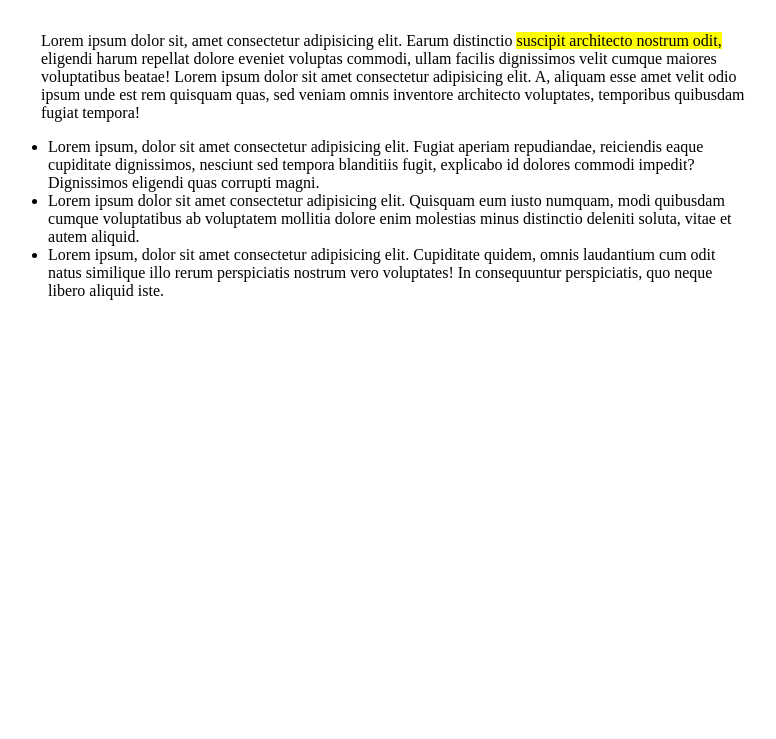
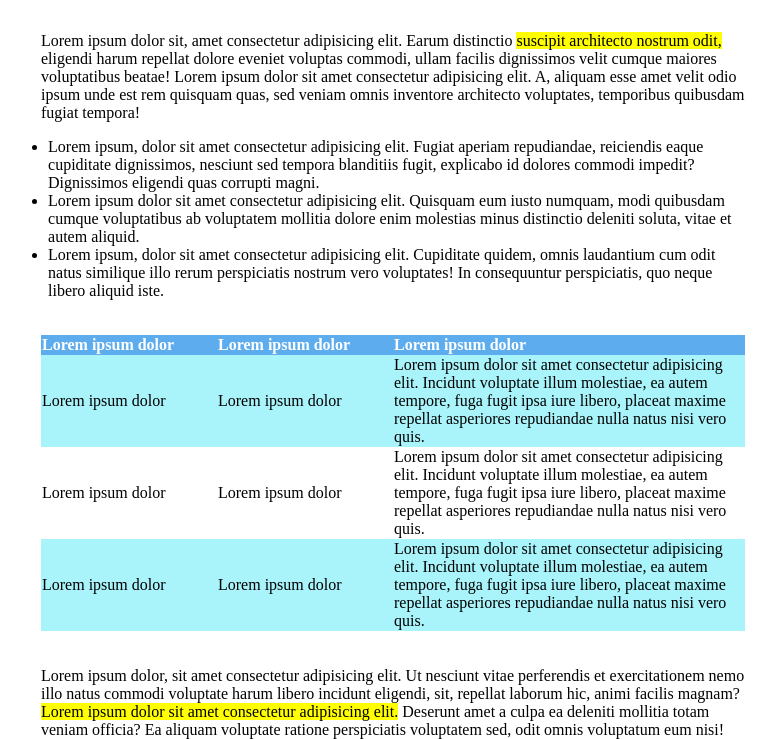
Before and after one commit to lucianomarchionna/html-css-booleaner, a plain HTML site: page index.html in a window 1280 px wide. Shown: the part 1049-1788 px from the top of the page, without its empty margins (247-1023 px from the left). Before the commit the page ends 1365 px from the top, so only its background shows below. Drawn offline with Linux system fonts and the light colour scheme.

Commit message:
Tabella aggiunta

```diff
--- a/css/style.css
+++ b/css/style.css
@@ -56,6 +56,25 @@ body{
     background-color: yellow;
 }
 
+/* sposto un pò la lista per alliniarla al testo */
 ul{
     padding-left: 1%;
 }
+
+table{
+    margin-top: 5%;
+    border-collapse: collapse;
+}
+thead{
+    text-align: left;
+    color: white;
+    background-color: #5CACEE;
+}
+
+.dimensionetab{
+    width: 25%;
+}
+
+.colore{
+    background-color: rgb(169, 243, 250);
+}
--- a/index.html
+++ b/index.html
@@ -43,6 +43,37 @@
             </ul>
         </section>
 
+        <section>
+            <table>
+                <thead>
+                    <tr>
+                        <th class="dimensionetab">Lorem ipsum dolor</th>
+                        <th class="dimensionetab">Lorem ipsum dolor</th>
+                        <th>Lorem ipsum dolor</th>
+                    </tr>
+                </thead>
+                <tbody>
+                    <tr class="colore">
+                        <td>Lorem ipsum dolor</td>
+                        <td>Lorem ipsum dolor</td>
+                        <td>Lorem ipsum dolor sit amet consectetur adipisicing elit. Incidunt voluptate illum molestiae, ea autem tempore, fuga fugit ipsa iure libero, placeat maxime repellat asperiores repudiandae nulla natus nisi vero quis.</td>
+                    </tr>
+                    <tr>
+                        <td>Lorem ipsum dolor</td>
+                        <td>Lorem ipsum dolor</td>
+                        <td>Lorem ipsum dolor sit amet consectetur adipisicing elit. Incidunt voluptate illum molestiae, ea autem tempore, fuga fugit ipsa iure libero, placeat maxime repellat asperiores repudiandae nulla natus nisi vero quis.</td>
+                    </tr>
+                    <tr class="colore">
+                        <td>Lorem ipsum dolor</td>
+                        <td>Lorem ipsum dolor</td>
+                        <td>Lorem ipsum dolor sit amet consectetur adipisicing elit. Incidunt voluptate illum molestiae, ea autem tempore, fuga fugit ipsa iure libero, placeat maxime repellat asperiores repudiandae nulla natus nisi vero quis.</td>
+                    </tr>
+                </tbody>
+            </table>
+        </section>
+
+        <div class="lorem">Lorem ipsum dolor, sit amet consectetur adipisicing elit. Ut nesciunt vitae perferendis et exercitationem nemo illo natus commodi voluptate harum libero incidunt eligendi, sit, repellat laborum hic, animi facilis magnam?<span class="evidenziatore">Lorem ipsum dolor sit amet consectetur adipisicing elit.</span> Deserunt amet a culpa ea deleniti mollitia totam veniam officia? Ea aliquam voluptate ratione perspiciatis voluptatem sed, odit omnis voluptatum eum nisi!</div>
+
     </main>
 
     <footer>
```
